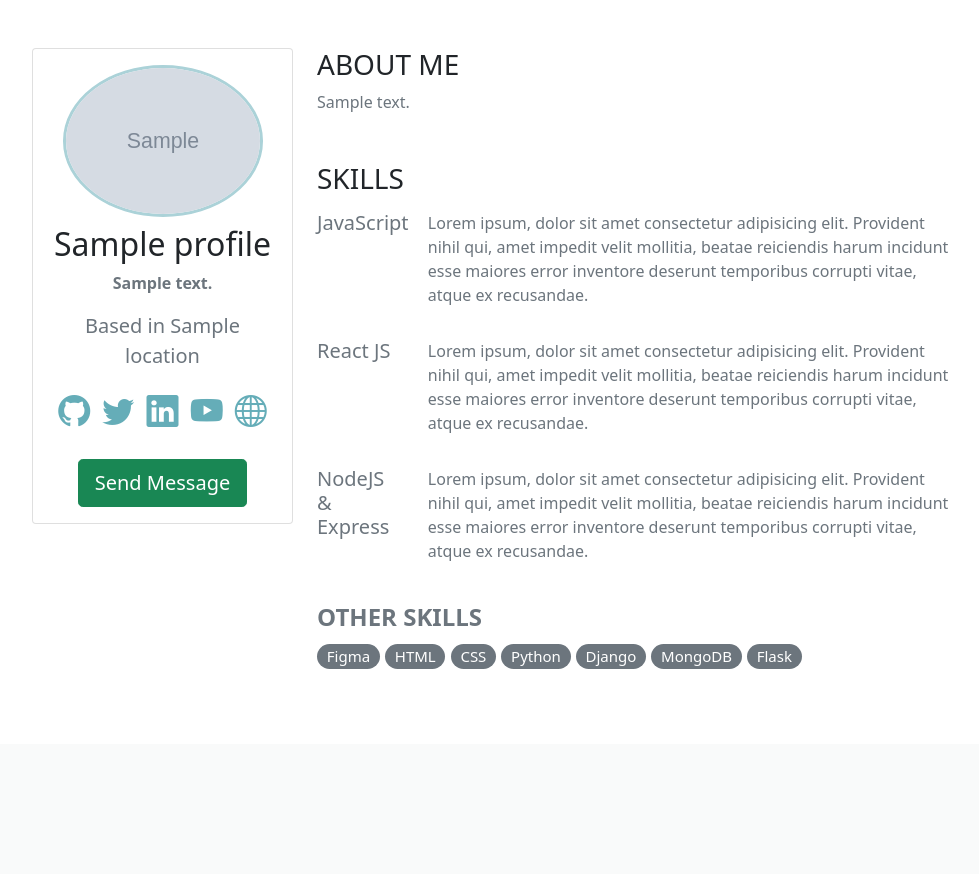
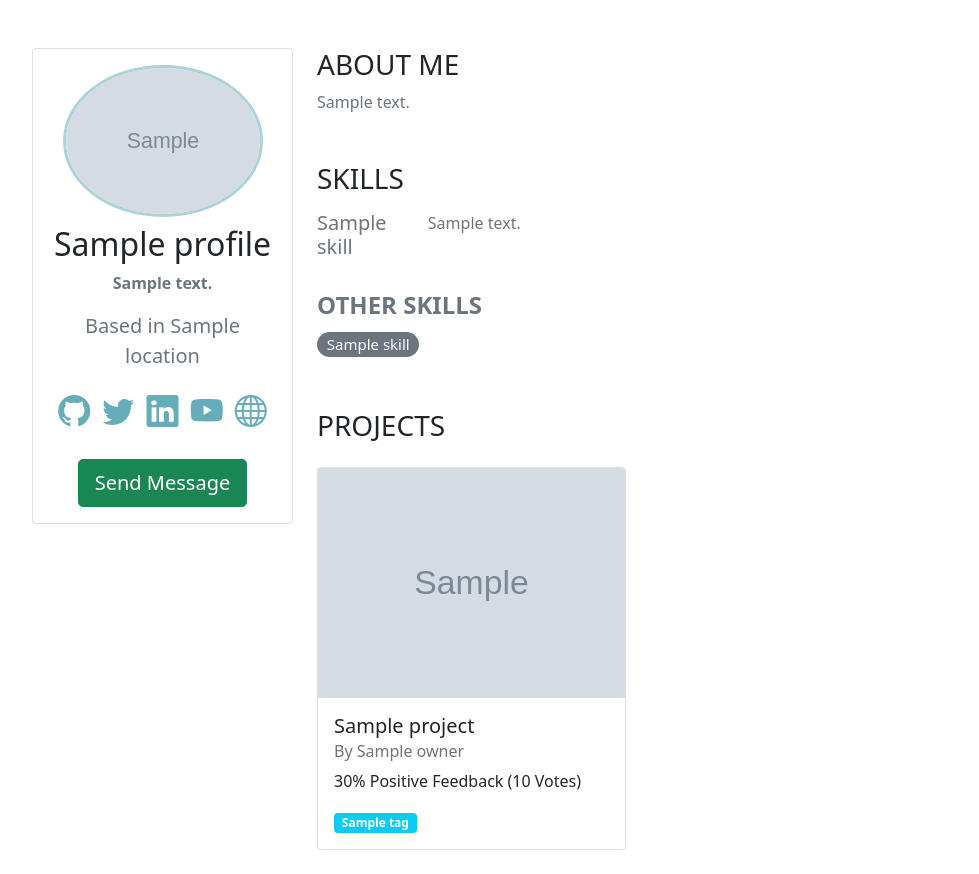
Before and after one commit to bekaarcoder/django-devconnect, a Django app: template users/templates/users/user-profile.html in a window 1280 px wide. Shown: the part 56-930 px from the top of the page, without its empty margins (145-1124 px from the left). Before the commit the page ends 725 px from the top, so only its background shows below. Run offline with Django 3.2, Linux system fonts and the light colour scheme; the template is opened without the code that fills it: most values are stand-ins (such as "Sample title", 1, 10 or a date in 2020); grey boxes marked "Sample" are stand-in pictures.

```diff
--- a/projects/templates/projects/projects.html
+++ b/projects/templates/projects/projects.html
@@ -29,7 +29,7 @@
               </a>
               <div class="card-body">
                 <h5 class="card-title">{{project.title}}</h5>
-                <h6 class="card-subtitle mb-2 text-muted">By {{project.owner.name}}</h6>
+                <h6 class="card-subtitle mb-2 text-muted">By <a href="{% url 'user-profile' project.owner.id %}" class="text-decoration-none text-info">{{project.owner.name}}</a></h6>
                 <p class="card-text">30% Positive Feedback ({{project.vote_total}} Vote{{project.vote_total|pluralize:"s"}})</p>
                 <p class="card-text">
                   {% for tag in project.tags.all %}
--- a/users/models.py
+++ b/users/models.py
@@ -30,7 +30,7 @@ class Profile(models.Model):
     )
 
     def __str__(self):
-        return str(self.user.username)
+        return str(self.username)
 
 
 class Skill(models.Model):
--- a/users/templates/users/profiles.html
+++ b/users/templates/users/profiles.html
@@ -41,7 +41,7 @@
                       <p>{{profile.bio|slice:"150"}}</p>
                     </div>
                     <h5 class="mt-1">
-                      {% for skill in profile.skill_set.all %}
+                      {% for skill in profile.skill_set.all|slice:"5" %}
                         <span class="tag badge rounded-pill bg-info my-1">{{skill.name}}</span>
                       {% endfor %}
                     </h5>
--- a/users/templates/users/user-profile.html
+++ b/users/templates/users/user-profile.html
@@ -37,41 +37,48 @@
         <div class="col-md-7">
             <h3>ABOUT ME</h3>
             <p class="text-muted">{{profile.bio}}</p>
+
             <h3 class="mt-5">SKILLS</h3>
+            {% for skill in top_skills %}
                 <div class="row mt-3">
                     <div class="col-md-2">
-                    <h5 class="text-muted">JavaScript</h5>
+                        <h5 class="text-muted">{{skill.name}}</h5>
                     </div>
                     <div class="col-md-10">
-                    <p class="text-muted">Lorem ipsum, dolor sit amet consectetur adipisicing elit. Provident nihil qui, amet impedit velit mollitia, beatae reiciendis harum incidunt esse maiores error inventore deserunt temporibus corrupti vitae, atque ex recusandae.</p>
+                        <p class="text-muted">{{skill.description}}</p>
                     </div>
                 </div>
-            <div class="row mt-3">
-                <div class="col-md-2">
-                    <h5 class="text-muted">React JS</h5>
-                </div>
-                <div class="col-md-10">
-                    <p class="text-muted">Lorem ipsum, dolor sit amet consectetur adipisicing elit. Provident nihil qui, amet impedit velit mollitia, beatae reiciendis harum incidunt esse maiores error inventore deserunt temporibus corrupti vitae, atque ex recusandae.</p>
+            {% endfor %}
+
+            <h4 class="mt-4 text-muted"><strong>OTHER SKILLS</strong></h4>
+            <h5 class="mt-2">
+                {% for skill in other_skills %}
+                    <span class="tag badge rounded-pill bg-secondary my-1">{{skill.name}}</span>
+                {% endfor %}
+            </h5>
+
+            <h3 class="mt-5">PROJECTS</h3>
+            <div class="row mt-4">
+                {% for project in profile.project_set.all %}
+                <div class="col-md-6">
+                  <div class="card">
+                    <a href="{% url 'single-project' project.id %}">
+                      <img src="{{project.featured_image.url}}" class="card-img-top" alt="{{project.title}}">
+                    </a>
+                    <div class="card-body">
+                      <h5 class="card-title">{{project.title}}</h5>
+                      <h6 class="card-subtitle mb-2 text-muted">By {{project.owner.name}}</h6>
+                      <p class="card-text">30% Positive Feedback ({{project.vote_total}} Vote{{project.vote_total|pluralize:"s"}})</p>
+                      <p class="card-text">
+                        {% for tag in project.tags.all %}
+                          <span class="badge bg-info">{{tag}}</span>
+                        {% endfor %}
+                      </p>
                     </div>
                   </div>
-            <div class="row mt-3">
-                <div class="col-md-2">
-                    <h5 class="text-muted">NodeJS & Express</h5>
                 </div>
-                <div class="col-md-10">
-                    <p class="text-muted">Lorem ipsum, dolor sit amet consectetur adipisicing elit. Provident nihil qui, amet impedit velit mollitia, beatae reiciendis harum incidunt esse maiores error inventore deserunt temporibus corrupti vitae, atque ex recusandae.</p>
+                {% endfor %}
               </div>
-            </div>
-            <h4 class="mt-4 text-muted"><strong>OTHER SKILLS</strong></h4>
-            <h5 class="mt-2">
-                <span class="tag badge rounded-pill bg-secondary my-1">Figma</span>
-                <span class="tag badge rounded-pill bg-secondary my-1">HTML</span>
-                <span class="tag badge rounded-pill bg-secondary my-1">CSS</span>
-                <span class="tag badge rounded-pill bg-secondary my-1">Python</span>
-                <span class="tag badge rounded-pill bg-secondary my-1">Django</span>
-                <span class="tag badge rounded-pill bg-secondary my-1">MongoDB</span>
-                <span class="tag badge rounded-pill bg-secondary my-1">Flask</span>
-            </h5>
         </div>
     </div>
   </div>
```
Also changed, not shown: users/apps.py (+5 -2 lines), users/signals.py (added, +25 -0 lines), users/views.py (+15 -1 lines), README.md, django_signals.jpg (added). Lines whose indentation alone changed are shown as unchanged.
